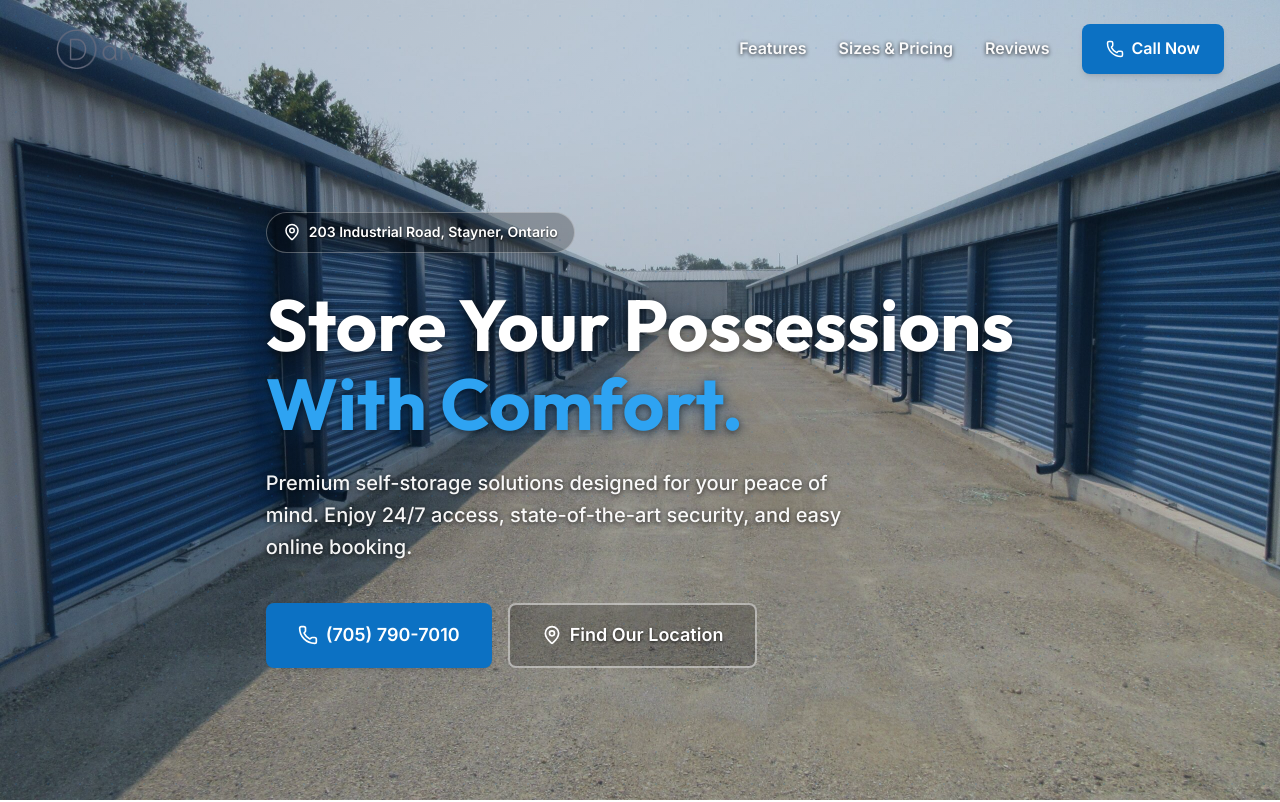
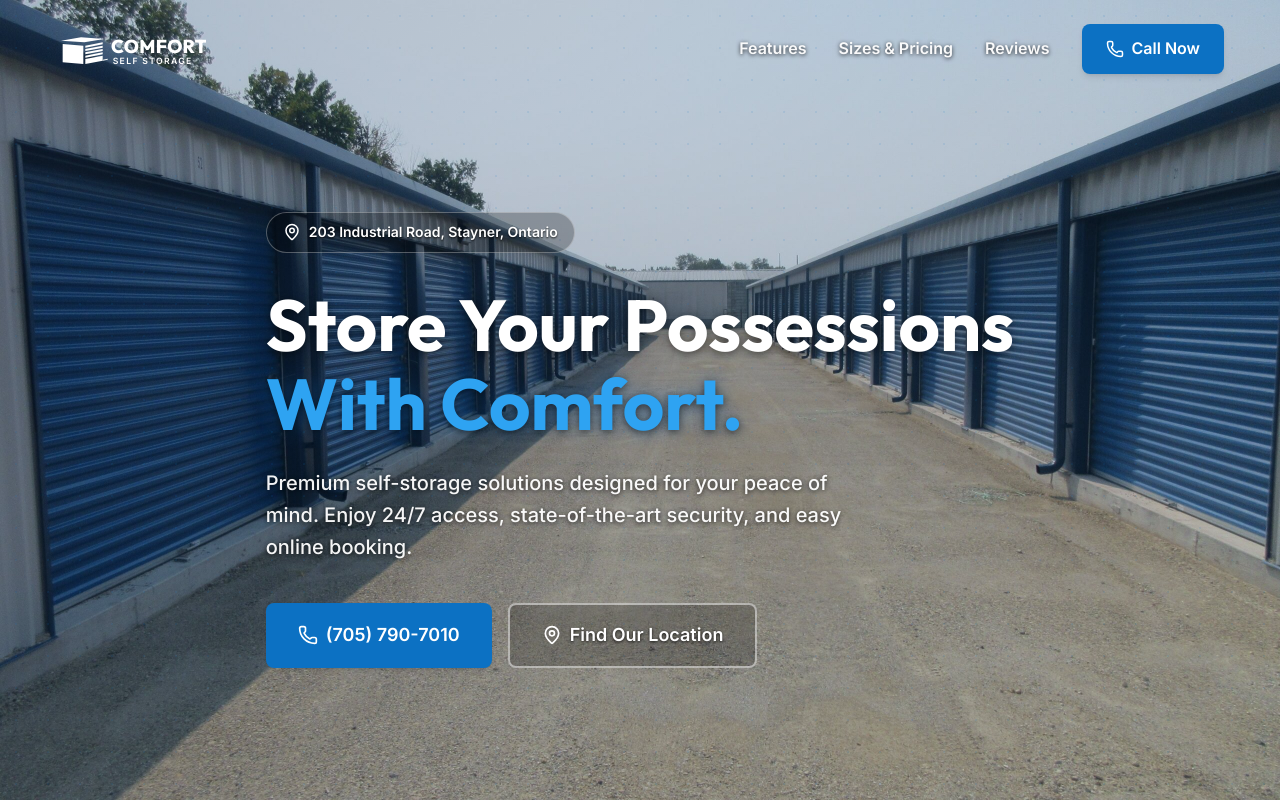
Before and after one commit to GregYaniw/comfort-self-storage, a React (Vite) app: page / in a window 1280 px wide. Shown: the top 802 px of the page. Built offline with nearby package versions, Linux system fonts and the light colour scheme.

Commit message:
Added logo

```diff
--- a/src/components/Footer.jsx
+++ b/src/components/Footer.jsx
@@ -1,6 +1,6 @@
 import React from 'react';
 import { Phone, Mail, MapPin, MessageCircle, Camera } from 'lucide-react';
-import logoUrl from '../assets/logo.png';
+import Logo from './Logo';
 import './Footer.css';
 
 const Footer = () => {
@@ -11,7 +11,9 @@ const Footer = () => {
 
           <div className="footer-col brand-col">
             <div className="logo-container footer-logo">
-              <img src={logoUrl} alt="Comfort Self Storage" className="logo-img" />
+              <a href="#" style={{ display: 'block', height: '40px' }}>
+                <Logo color="#ffffff" className="logo-img" />
+              </a>
             </div>
             <p className="footer-desc">
               Store Your Possessions With Comfort. Premium, secure, and climate-controlled self-storage solutions.
--- /dev/null
+++ b/src/components/Logo.jsx
@@ -0,0 +1,56 @@
+import React from 'react';
+
+const Logo = ({ color = 'currentColor', className = '' }) => {
+  return (
+    <svg
+      xmlns="http://www.w3.org/2000/svg"
+      viewBox="0 0 450 120"
+      className={className}
+      style={{ height: '100%', width: 'auto', display: 'block' }}
+    >
+      <g fill={color}>
+        {/* Roof (Isometric Parallelogram) */}
+        <polygon points="15,35 75,25 145,30 85,40" />
+
+        {/* Left Wall (Solid) */}
+        <polygon points="20,45 82,50 82,105 20,100" />
+
+        {/* Front Wall (Roll-up Door Strips) */}
+        <polygon points="88,50 140,40 140,46 88,56" />
+        <polygon points="88,60 140,50 140,56 88,66" />
+        <polygon points="88,70 140,60 140,66 88,76" />
+        <polygon points="88,80 140,70 140,76 88,86" />
+        <polygon points="88,90 140,80 140,95 88,105" />
+
+        {/* Base line extending to right */}
+        <polygon points="140,92 155,89 155,92 140,95" />
+
+        {/* Text COMFORT */}
+        <text
+          x="165"
+          y="72"
+          fontFamily="'Outfit', sans-serif"
+          fontWeight="800"
+          fontSize="56"
+          letterSpacing="1"
+        >
+          COMFORT
+        </text>
+
+        {/* Text SELF STORAGE */}
+        <text
+          x="170"
+          y="105"
+          fontFamily="'Inter', sans-serif"
+          fontWeight="700"
+          fontSize="26"
+          letterSpacing="4"
+        >
+          SELF STORAGE
+        </text>
+      </g>
+    </svg>
+  );
+};
+
+export default Logo;
--- a/src/components/Navbar.jsx
+++ b/src/components/Navbar.jsx
@@ -1,6 +1,6 @@
 import React, { useState, useEffect } from 'react';
 import { Menu, X, Phone } from 'lucide-react';
-import logoUrl from '../assets/logo.png';
+import Logo from './Logo';
 import './Navbar.css';
 
 const Navbar = () => {
@@ -19,7 +19,9 @@ const Navbar = () => {
     <nav className={`navbar ${isScrolled ? 'scrolled glass' : ''}`}>
       <div className="container navbar-container">
         <div className="logo-container">
-          <img src={logoUrl} alt="Comfort Self Storage" className="logo-img" />
+          <a href="#" style={{ display: 'block', height: '40px' }}>
+            <Logo color={isScrolled ? "var(--color-primary-600)" : "#ffffff"} className="logo-img" />
+          </a>
         </div>
 
         <div className="nav-links desktop-only">
```
Also changed, not shown: src/assets/logo.png.
